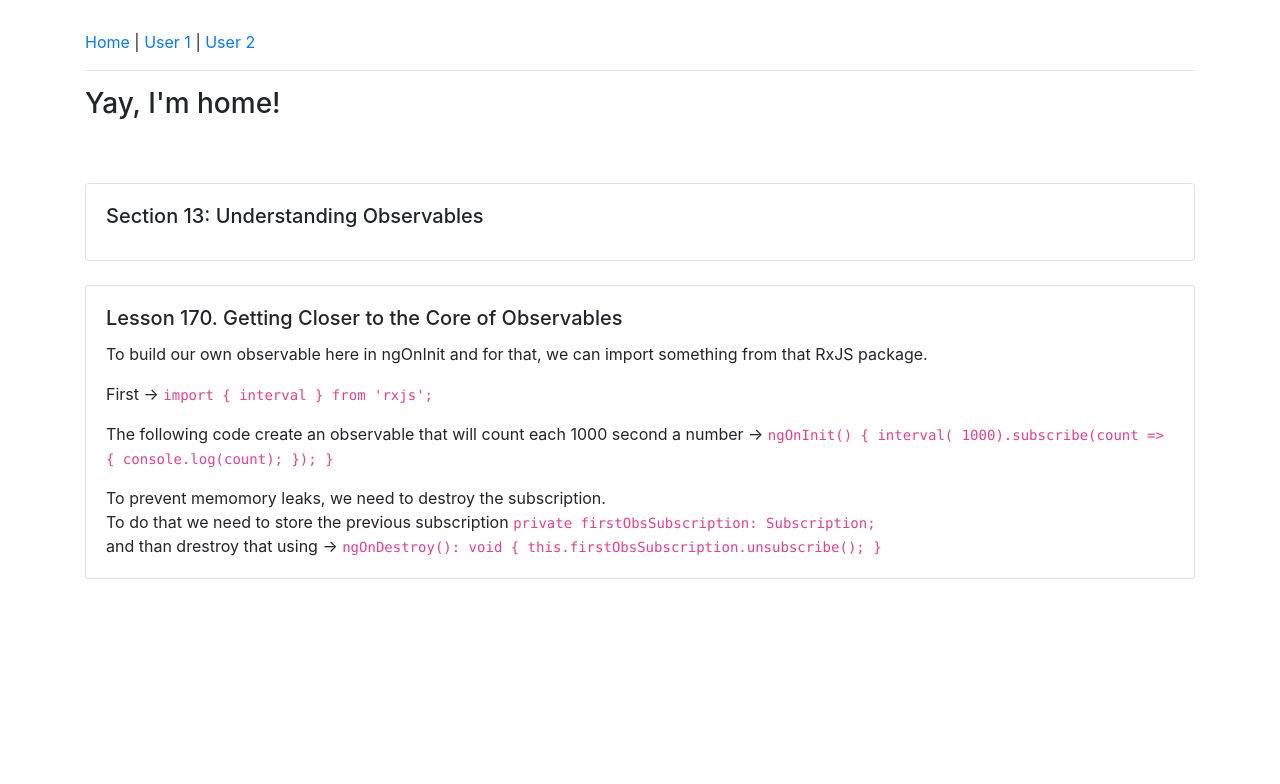
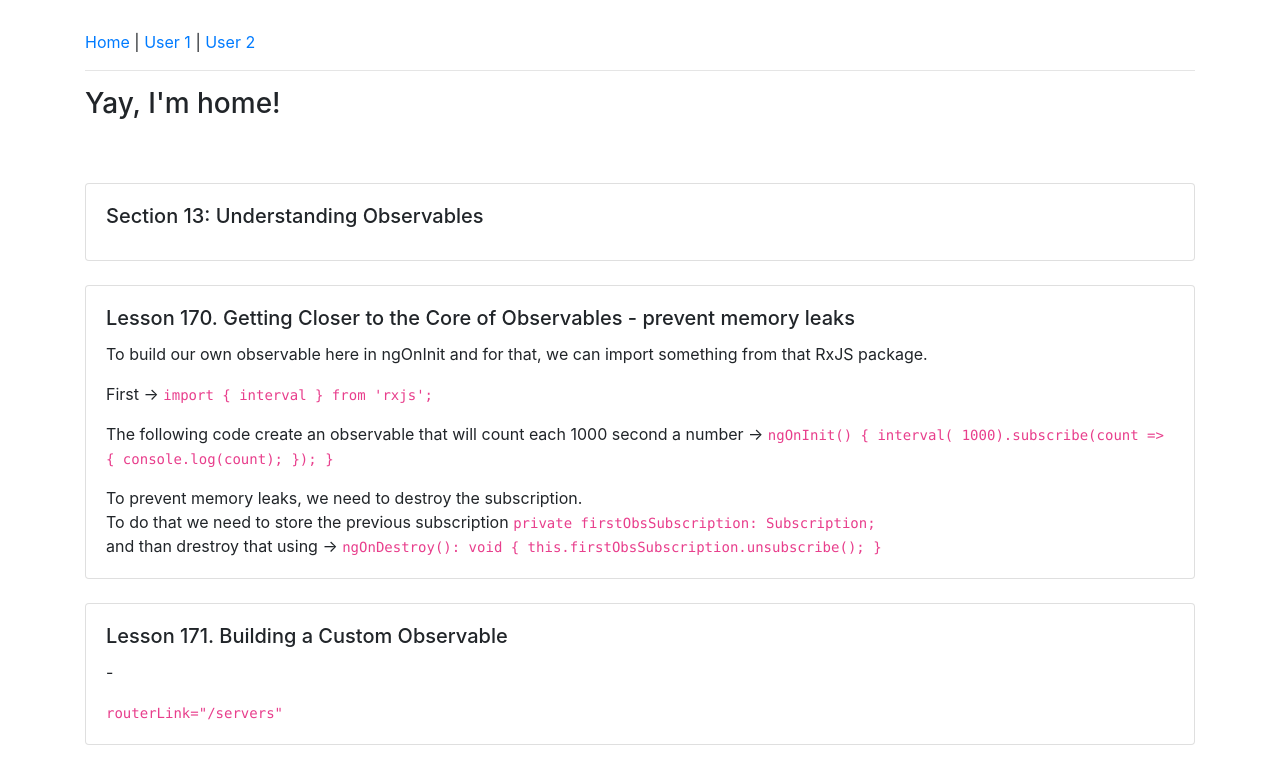
Before and after one commit to Sandro81/angularCourse-Observables, an Angular app: page / in a window 1280 px wide. Shown: the top 784 px of the page. Built offline with nearby package versions, Linux system fonts and the light colour scheme.

Commit message:
Observable

```diff
--- a/src/app/app.component.html
+++ b/src/app/app.component.html
@@ -31,7 +31,7 @@
       <br>
       <div class="card">
         <div class="card-body">
-          <h5 class="card-title">Lesson 170. Getting Closer to the Core of Observables</h5>
+          <h5 class="card-title">Lesson 170. Getting Closer to the Core of Observables - prevent memory leaks</h5>
           <p class="card-text"> To build our own observable here in ngOnInit and for that, we can import something from that RxJS package. </p>
           <p class="card-text">First -> <code>import &#123; interval } from 'rxjs';</code></p>
           <p>The following code create an observable that will count each 1000 second a number -> <code>ngOnInit() &#123;
@@ -39,11 +39,20 @@
             console.log(count);
             });
             }</code></p>
-          <p class="card-text"> To prevent memomory leaks, we need to destroy the subscription. <br>
+          <p class="card-text"> To prevent memory leaks, we need to destroy the subscription. <br>
             To do that we need to store the previous subscription <code>private firstObsSubscription: Subscription;</code><br>
           and than drestroy that using -> <code> ngOnDestroy(): void &#123;
               this.firstObsSubscription.unsubscribe();
               }</code></p>
+        </div>
+      </div>
+
+      <br>
+      <div class="card">
+        <div class="card-body">
+          <h5 class="card-title">Lesson 171. Building a Custom Observable </h5>
+          <p class="card-text"> - </p>
+          <p class="card-text"> <code>routerLink="/servers" </code></p>
         </div>
       </div>
       <!--
--- a/src/app/home/home.component.ts
+++ b/src/app/home/home.component.ts
@@ -13,9 +13,9 @@ export class HomeComponent implements OnInit, OnDestroy {
   constructor() { }
 
   ngOnInit() {
-    this.firstObsSubscription = interval( 1000).subscribe(count => {
+/*    this.firstObsSubscription = interval( 1000).subscribe(count => {
       console.log(count);
-    });
+    });*/
   }
 
   ngOnDestroy(): void{
```
